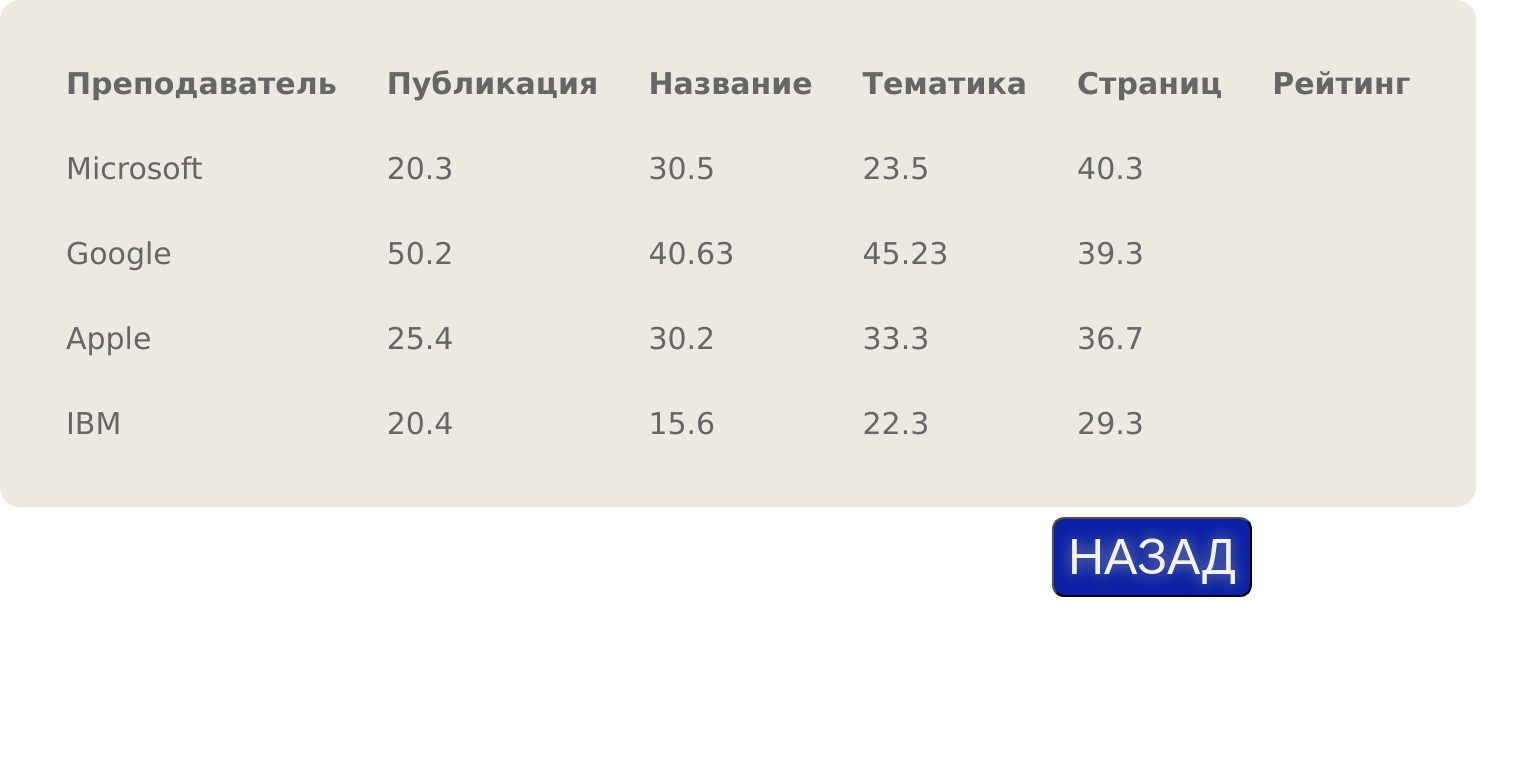
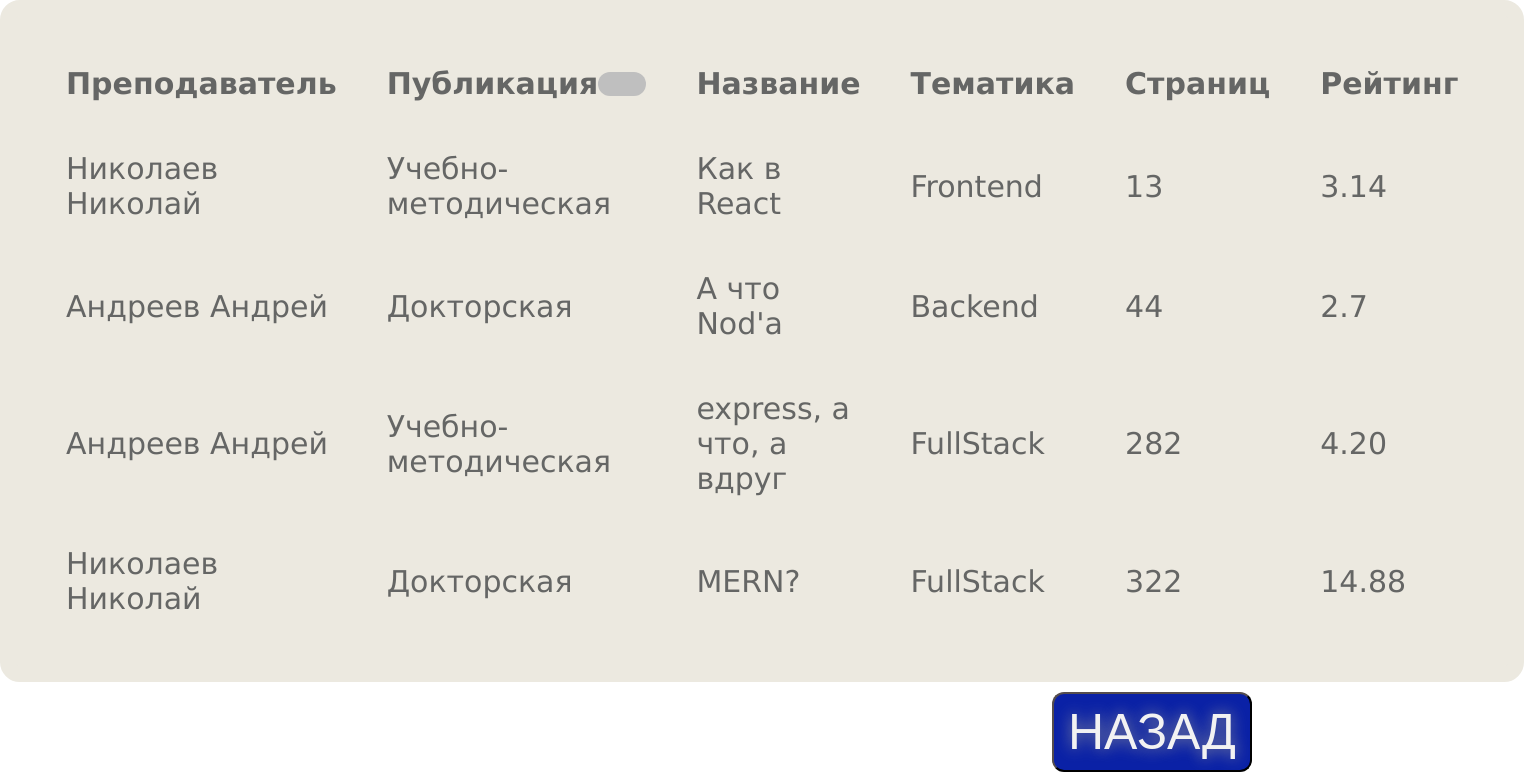
Before and after one commit to tallsage/table, a React (Create React App) app: page /table in a window 1280 px wide. Shown: the top 784 px of the page, 1524 px wide, since content can reach past the window. Built offline with nearby package versions, Linux system fonts and the light colour scheme.

Commit message:
toggle+state

```diff
--- a/package.json
+++ b/package.json
@@ -6,6 +6,7 @@
     "@testing-library/jest-dom": "^5.11.4",
     "@testing-library/react": "^11.1.0",
     "@testing-library/user-event": "^12.1.10",
+    "lodash": "^4.17.21",
     "react": "^17.0.2",
     "react-dom": "^17.0.2",
     "react-router-dom": "^5.3.0",
--- a/src/App.js
+++ b/src/App.js
@@ -8,12 +8,45 @@
 
 const App = (props) => {
 
+var info = [{
+  Person: 'Николаев Николай',
+  Type: 'Учебно-методическая',
+  Name: 'Как в React',
+  Theme: 'Frontend',
+  Page: '13',
+  Rating: '3.14'
+},
+{
+  Person: 'Андреев Андрей',
+  Type: 'Докторская',
+  Name: `А что Nod'a `,
+  Theme: 'Backend',
+  Page: '44',
+  Rating: '2.7'
+},
+{
+  Person: 'Андреев Андрей',
+  Type: 'Учебно-методическая',
+  Name: `express, а что, а вдруг`,
+  Theme: 'FullStack',
+  Page: '282',
+  Rating: '4.20'
+},
+{
+  Person: 'Николаев Николай',
+  Type: 'Докторская',
+  Name: 'MERN?',
+  Theme: 'FullStack',
+  Page: '322',
+  Rating: '14.88'
+}]
+
   return (
     <BrowserRouter>
     <div className='App'>
       <Switch>
         <Route exact path='/' render={()=><Main/>}/>
-        <Route exact path='/table' render={()=><Table/>}/>
+        <Route exact path='/table' render={()=><Table info={info}/>}/>
       </Switch>
     </div>
 
--- a/src/components/main/Main.module.css
+++ b/src/components/main/Main.module.css
@@ -1,5 +1,6 @@
 .main{
-    height: 720px;
+    width: 100vw;
+    height: 100vh;
     display: grid;
     grid-template-columns: repeat(2, 1fr);
     grid-auto-rows: auto;
@@ -8,6 +9,9 @@
 .left{
     grid-column: 1;
     background-color: #030BA6;
+    display: flex;
+    justify-content: center;
+    align-items: center;
 }
 
 .button{
--- a/src/components/table/Table.jsx
+++ b/src/components/table/Table.jsx
@@ -1,22 +1,81 @@
-import React, {useState, setSate} from "react";
+import React, {useState, setSate, useEffect } from "react";
 import s from './Table.module.css'
 import Button from "../button/Button";
+import Toggle from "../toggle/Toggle";
+var _ = require('lodash')
 
-const Table = () =>{
+const Table = (props) =>{
 
     const [state, setState] = useState({
-        rows: 0
+        rows: true,
+        toggle: false,
+        info: null,
+        flag: true
     })
 
-    const getRows = () =>{
-        if (state.rows < 5) {
+    useEffect(() => {
 
+      });
+
+    const formatInfo = () =>{
+        if(props.info.length !== 0){
+            if(state.toggle){
+                var buff = []
+                props.info.forEach(el =>{
+                    if(el.Type === 'Учебно-методическая'){
+                        buff.push(el)
+                    }
+                })
+                    if(buff !== state.info && state.flag){
+                        setState({...state, info: buff, rows: false, flag:false})
+                    }
+            }else{
+                if(props.info !== state.info){
+                    setState({...state, info: props.info, rows: false, flag: true})
+                }
+            }
+        }
+    }
+    formatInfo()
+    const getRows = (key) =>{
+        if (state.rows) {
+            return (_.times(5, rowFunc))
+        }else{
+            return state.info.map(el => rowFunc(el, key))
         }
     }
 
-    const rowFunc = () => {
+    const rowFunc = (el) => {
+        if (state.rows){
+            return (
+                <tr>
+                    <td>0</td>
+                    <td>0</td>
+                    <td>0</td>
+                    <td>0</td>
+                    <td>0</td>
+                    <td>0</td>
+                </tr>
+            )
+        }else{
+            return (
+                <tr>
+                    <td>{el.Person}</td>
+                    <td>{el.Type}</td>
+                    <td>{el.Name}</td>
+                    <td>{el.Theme}</td>
+                    <td>{el.Page}</td>
+                    <td>{el.Rating}</td>
+                </tr>
+            )
+        }
+    }
 
-    }
+    const toggleHandler = (e) => {
+        const { target } = e;
+        const value = target.checked
+        setState({...state, toggle: value})
+      };
 
     return(
         <div>
@@ -24,41 +83,16 @@
             <tbody>
                 <tr>
                     <th>Преподаватель</th>
-                    <th>Публикация</th>
-                    {/*сверху сролер и выбор из учеб публ или все публ */}
+                    <th className={s.publish}>
+                        <p>Публикация</p>
+                        <Toggle id={'one'} toggleHandler={toggleHandler}/>
+                    </th>
                     <th>Название</th>
                     <th>Тематика</th>
                     <th>Страниц</th>
                     <th>Рейтинг</th>
                 </tr>
-                <tr>
-                    <td>Microsoft</td>
-                    <td>20.3</td>
-                    <td>30.5</td>
-                    <td>23.5</td>
-                    <td>40.3</td>
-                </tr>
-                <tr>
-                    <td>Google</td>
-                    <td>50.2</td>
-                    <td>40.63</td>
-                    <td>45.23</td>
-                    <td>39.3</td>
-                </tr>
-                <tr>
-                    <td>Apple</td>
-                    <td>25.4</td>
-                    <td>30.2</td>
-                    <td>33.3</td>
-                    <td>36.7</td>
-                </tr>
-                <tr>
-                    <td>IBM</td>
-                    <td>20.4</td>
-                    <td>15.6</td>
-                    <td>22.3</td>
-                    <td>29.3</td>
-                </tr>
+                {getRows()}
             </tbody></table>
                 <div className={s.leftB}>
                     <Button width='200' height='80' text='НАЗАД' path='/'/>
--- a/src/components/table/Table.module.css
+++ b/src/components/table/Table.module.css
@@ -14,3 +14,7 @@
 .leftB{
     margin-left: 80% !important;
 }
+
+.publish{
+    display: flex
+}
--- /dev/null
+++ b/src/components/toggle/Toggle.jsx
@@ -0,0 +1,27 @@
+import React from "react";
+import s from './Toggle.module.css'
+
+const Toggle = (props) =>{
+
+    return(
+        <label className={s.label}>
+            <div className={s.toggle}>
+                <input
+                    className={s.toggleState}
+                    type='checkbox'
+                    name='check'
+                    value='check'
+                    id={props.id}
+                    onChange={props.toggleHandler}
+                />
+                {/* {console.log(chbox.checked)} */}
+                <div className={s.toggleInner}>
+                    <div className={s.indicator}></div>
+                </div>
+                <div className={s.activeBg}></div>
+            </div>
+        </label>
+    )
+}
+
+export default Toggle
--- /dev/null
+++ b/src/components/toggle/Toggle.module.css
@@ -0,0 +1,51 @@
+.label{
+    display:inline-flex;
+    align-items:center;
+    cursor:pointer
+}
+
+.toggle{
+    isolation: isolate;
+    position: relative;
+    height: 24px; width: 48px;
+    border-radius: 15px;
+    background: #bfbfbf;
+    overflow: hidden;
+}
+
+.toggleState{
+    display: none;
+}
+
+.toggleInner{
+    z-index: 2;
+    position: absolute;
+    top: 1px; width: 46px;
+    border-radius: 15px;
+    overflow: hidden;
+}
+
+.indicator{
+    height: 100%;   width: 200%;
+    background: rgb(255, 85, 85);
+    border-radius: 13px;
+    transform: translate3d(-75%, 0, 0);
+    transition: transform 0.35s cubic-bezier(0.85, 0.05, 0.18, 1.35)
+}
+
+.activeBg{
+    position: absolute;
+    top: 0; left: 0;
+    height: 100%;   width: 200%;
+    background: #25262b;
+    transform: translate3d(-100%, 0, 0);
+    transition: transform 0.05s linear 0.17s
+}
+
+.toggleState:checked ~ .toggleInner .indicator{
+    transform: translate3d(-25%, 0, 0);
+}
+
+.toggleState:checked ~ .activeBg{
+    transform: translate3d(-50%, 0, 0);
+}
```
